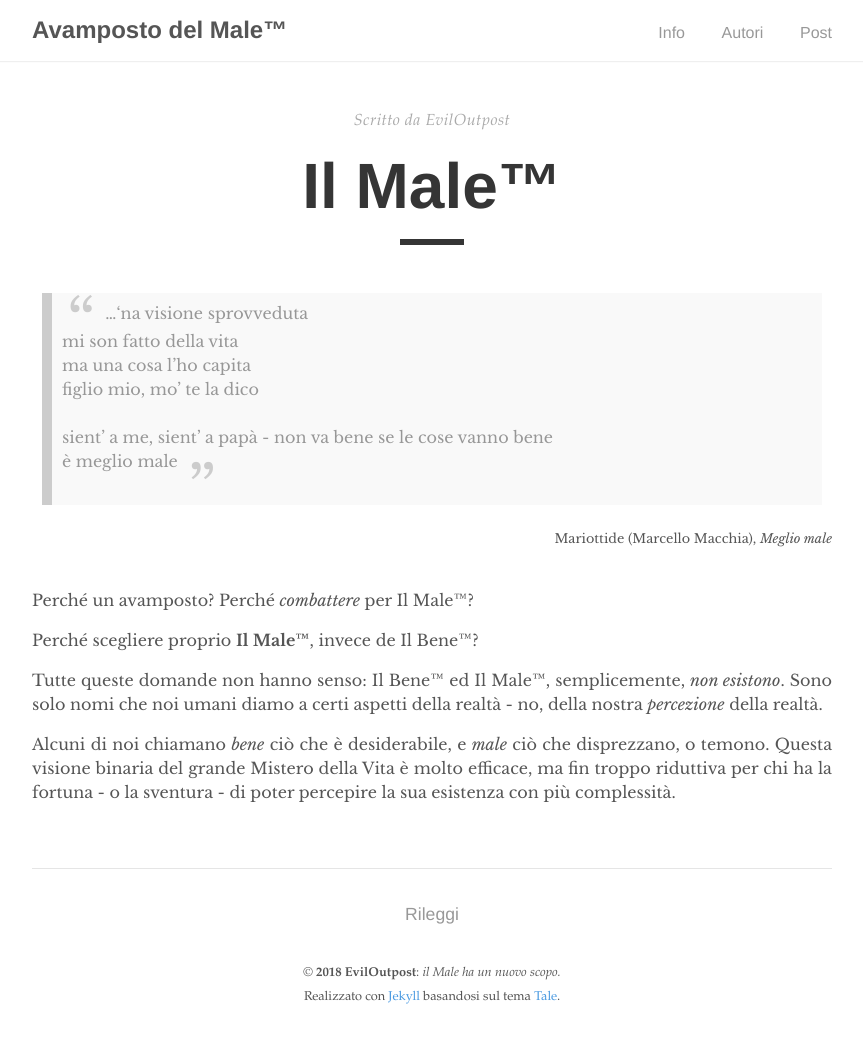
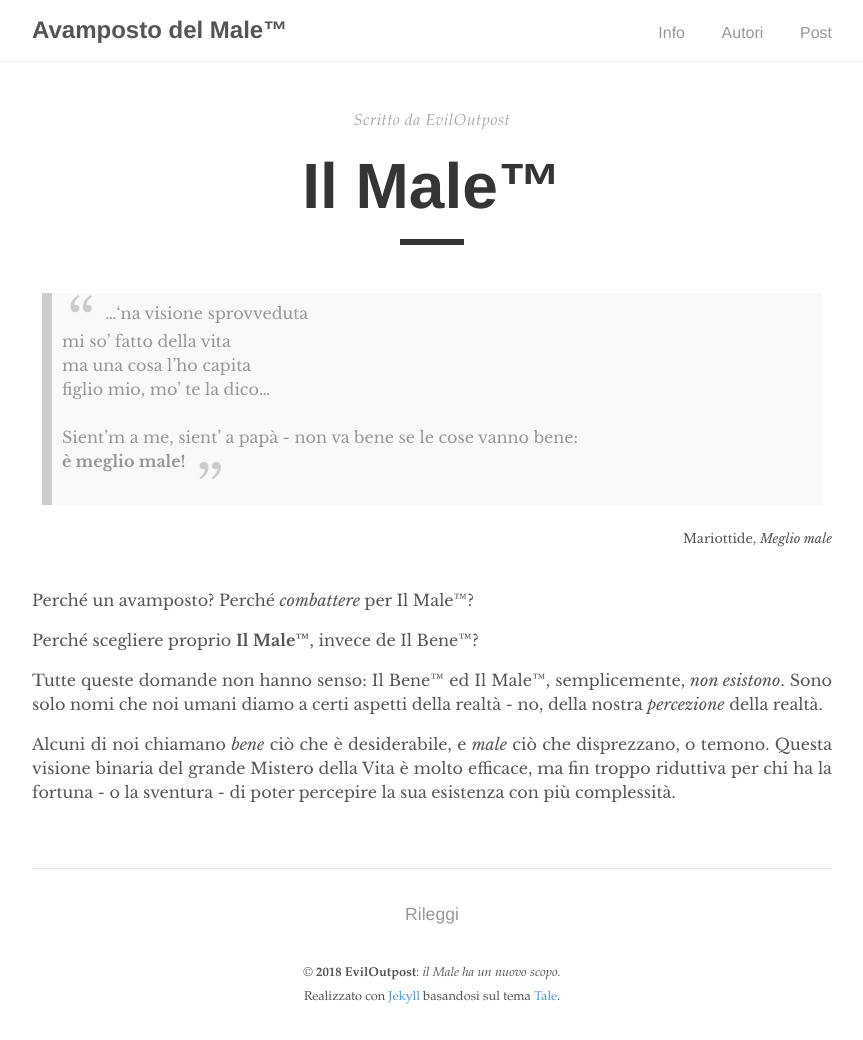
Before and after one commit to eviloutpost/eviloutpost.github.io, a Jekyll site: the page built from _pages/about.md, in a window 1280 px wide. Shown: the whole page, without its empty margins (208-1071 px from the left). Built offline with Jekyll 4.4.1, drawn with Linux system fonts in a browser that asks for light colours.

Commit message:
Fixed quotation appearance

```diff
--- a/_pages/about.md
+++ b/_pages/about.md
@@ -5,16 +5,14 @@ permalink: /about
 ---
 
 <link rel="stylesheet" type="text/css" href="../_pages/quote.css">
-
 > ...'na visione sprovveduta <br>
-> mi son fatto della vita <br>
+> mi so' fatto della vita <br>
 > ma una cosa l'ho capita <br>
-> figlio mio, mo' te la dico <br>
+> figlio mio, mo' te la dico... <br>
 > <br>
-> sient' a me, sient' a papà - non va bene se le cose vanno bene <br>
-> è meglio male
-<div class="author">Mariottide (Marcello Macchia), <cite>Meglio male</cite> </div>
-
+> Sient'm a me, sient' a papà - non va bene se le cose vanno bene: <br>
+> **è meglio male!**
+<div class="author">Mariottide, <cite>Meglio male</cite> </div>
 <br>
 
 Perché un avamposto? Perché *combattere* per Il Male&trade;?
```
